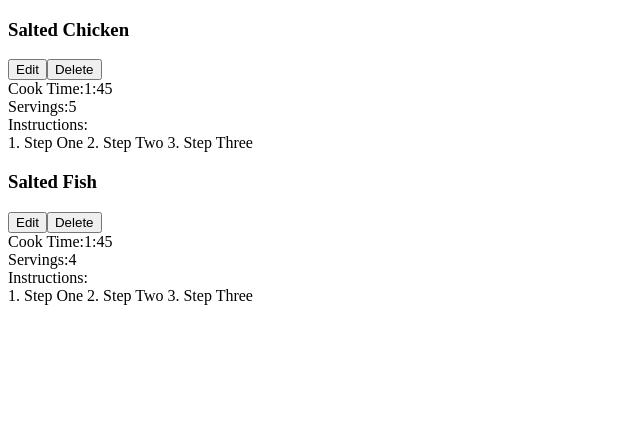
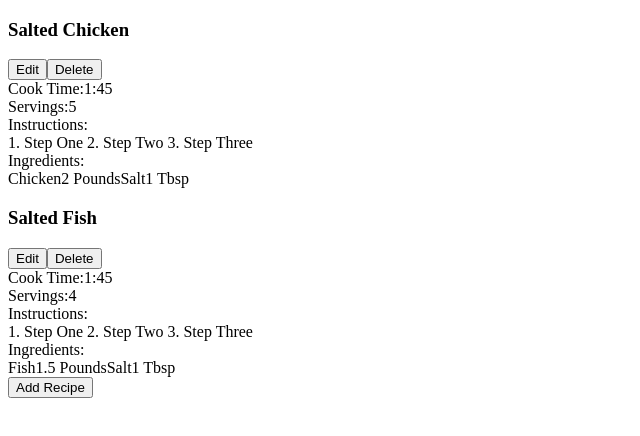
Before and after one commit to kensonjohnson/recipe-keeper, a React (Create React App) app: page / in a window 1280 px wide. Shown: the top 436 px of the page, without its empty margins (0-640 px from the left). Built offline with nearby package versions, Linux system fonts and the light colour scheme.

Commit message:
Added IngredientList Component
IngredientList.js maps through an array of Ingredient components and
and returns them to App.js.

Ingredient.js renders the individual ingredients.

```diff
--- a/src/App.js
+++ b/src/App.js
@@ -12,13 +12,37 @@
     servings: 5,
     cookTime: "1:45",
     instructions: "1. Step One\n 2. Step Two\n 3. Step Three",
+    ingredients: [
+      {
+        id: 1,
+        name: "Chicken",
+        amount: "2 Pounds",
+      },
+      {
+        id: 2,
+        name: "Salt",
+        amount: "1 Tbsp",
+      },
+    ],
   },
   {
-    id: 1,
+    id: 2,
     name: "Salted Fish",
     servings: 4,
     cookTime: "1:45",
     instructions: "1. Step One\n 2. Step Two\n 3. Step Three",
+    ingredients: [
+      {
+        id: 1,
+        name: "Fish",
+        amount: "1.5 Pounds",
+      },
+      {
+        id: 2,
+        name: "Salt",
+        amount: "1 Tbsp",
+      },
+    ],
   },
 ];
 
--- /dev/null
+++ b/src/Ingredient.js
@@ -0,0 +1,10 @@
+import React from "react";
+
+export default function Ingredient({ name, amount }) {
+  return (
+    <>
+      <span>{name}</span>
+      <span>{amount}</span>
+    </>
+  );
+}
--- /dev/null
+++ b/src/IngredientList.js
@@ -0,0 +1,11 @@
+import React from "react";
+import Ingredient from "./Ingredient";
+export default function IngredientList({ ingredients }) {
+  return (
+    <div>
+      {ingredients.map((ingredient) => {
+        return <Ingredient key={ingredient.id} {...ingredient} />;
+      })}
+    </div>
+  );
+}
--- a/src/Recipe.js
+++ b/src/Recipe.js
@@ -1,7 +1,8 @@
 import React from "react";
+import IngredientList from "./IngredientList";
 
 export default function Recipe(props) {
-  const { name, cookTime, servings, instructions } = props;
+  const { name, cookTime, servings, instructions, ingredients } = props;
   return (
     <div>
       <div>
@@ -23,6 +24,12 @@
         <span>Instructions:</span>
         <div>{instructions}</div>
       </div>
+      <div>
+        <span>Ingredients:</span>
+        <div>
+          <IngredientList ingredients={ingredients} />
+        </div>
+      </div>
     </div>
   );
 }
--- a/src/RecipeList.js
+++ b/src/RecipeList.js
@@ -3,10 +3,13 @@
 
 export default function RecipeList({ recipes }) {
   return (
-    <div>
-      {recipes.map((recipe) => {
-        return <Recipe key={recipe.id} {...recipe} />;
-      })}
-    </div>
+    <>
+      <div>
+        {recipes.map((recipe) => {
+          return <Recipe key={recipe.id} {...recipe} />;
+        })}
+      </div>
+      <button>Add Recipe</button>
+    </>
   );
 }
```
